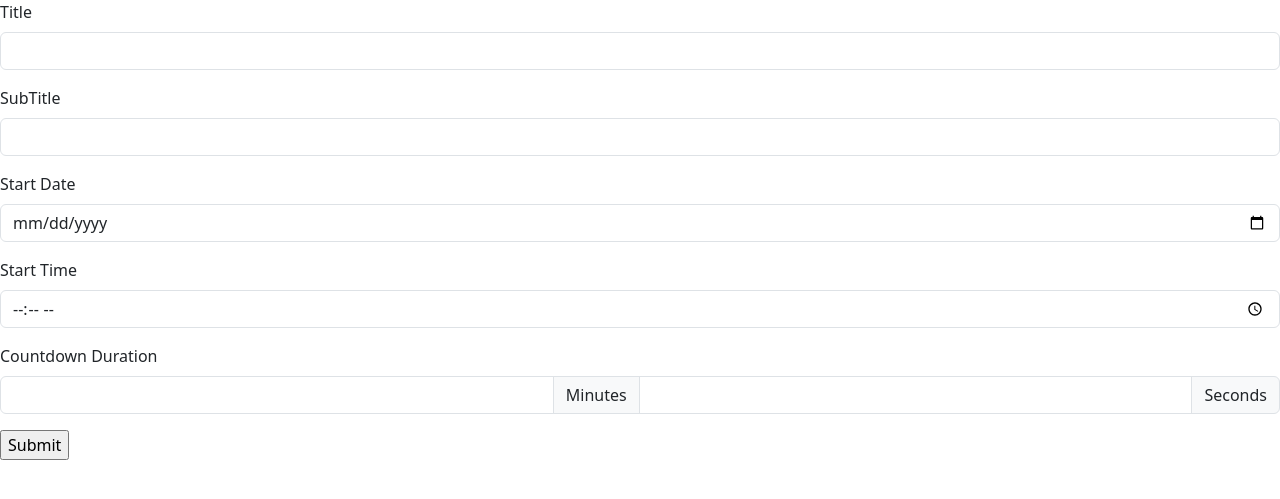
After one commit to tdreja/html-intro-presentation, a Spring app: template src/main/resources/templates/presentation-form.html in a window 1280 px wide. The commit adds this page. Shown: the top 499 px of the page. Run offline with Thymeleaf, Linux system fonts and the light colour scheme; the template is opened without the code that fills it, so the values that code supplies are empty.

Commit message:
feat(HTML): Presentation form as fragment

```diff
--- a/src/main/java/de/dreja/introgenerator/interfaces/HttpEditor.java
+++ b/src/main/java/de/dreja/introgenerator/interfaces/HttpEditor.java
@@ -30,7 +30,7 @@ public class HttpEditor {
 
     @GetMapping({"/", "/presentation"})
     public ModelAndView getStartPage(Map<String, Object> model) {
-        model.put("now", "Hello!");
+        model.put("presentation", PresentationForm.emptyForm());
         return new ModelAndView("index", model);
     }
 
--- /dev/null
+++ b/src/main/resources/templates/presentation-form.html
@@ -0,0 +1,49 @@
+<!DOCTYPE html>
+<!--suppress HtmlFormInputWithoutLabel -->
+<html lang="de">
+<head>
+    <meta charset="UTF-8">
+    <meta name="viewport" content="width=device-width, initial-scale=1.0">
+    <title>My Website</title>
+    <link rel="stylesheet" href="bootstrap.css">
+    <!--<link rel="stylesheet" href="./style.css">-->
+    <!--<link rel="icon" href="./favicon.ico" type="image/x-icon">-->
+</head>
+<body>
+
+<div th:fragment="presentation-form (presentation,url)">
+    <form action="presentation/create-new" method="post" th:action="${url}">
+        <div class="mb-3">
+            <label class="form-label" for="title">Title</label>
+            <input class="form-control" type="text" name="title" id="title" th:value="${presentation.title}"/>
+        </div>
+
+        <div class="mb-3">
+            <label class="form-label" for="subTitle">SubTitle</label>
+            <input class="form-control" type="text" name="subTitle" id="subTitle" th:value="${presentation.subTitle}"/>
+        </div>
+
+        <div class="mb-3">
+            <label class="form-label" for="countdownEndDate">Start Date</label>
+            <input class="form-control" type="date" name="countdownEndDate" id="countdownEndDate" th:value="${presentation.countdownEndDate}"/>
+        </div>
+
+        <div class="mb-3">
+            <label class="form-label" for="countdownEndTime">Start Time</label>
+            <input class="form-control" type="time" name="countdownEndTime" id="countdownEndTime" th:value="${presentation.countdownEndTime}"/>
+        </div>
+
+        <div class="mb-3">
+            <label class="form-label" for="countdownRuntimeMinutes">Countdown Duration</label>
+            <div class="input-group">
+                <input class="form-control" type="number" name="countdownRuntimeMinutes" id="countdownRuntimeMinutes" min="1" max="60" th:value="${presentation.countdownRuntimeMinutes}"/>
+                <span class="input-group-text" id="minutes">Minutes</span>
+                <input class="form-control" type="number" name="countdownRuntimeSeconds" id="countdownRuntimeSeconds" min="1" max="60" th:value="${presentation.countdownRuntimeSeconds}"/>
+                <label class="input-group-text" id="seconds" for="countdownRuntimeSeconds">Seconds</label>
+            </div>
+        </div>
+        <input type="submit"/>
+    </form>
+</div>
+</body>
+</html>
```
Also changed, not shown: src/main/java/de/dreja/introgenerator/model/form/PresentationForm.java (+9 -0 lines), src/main/resources/templates/index.html (+1 -33 lines).
